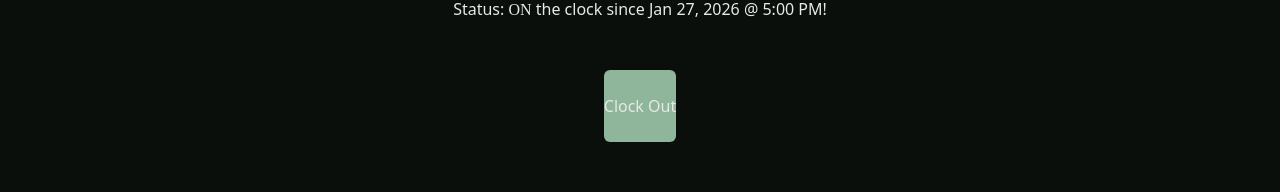
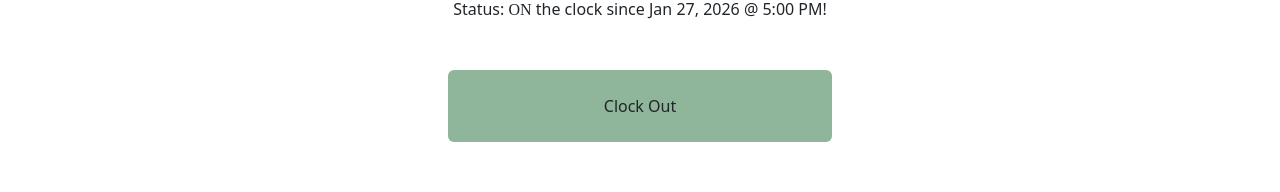
Before and after one commit to naataaniitsosie/startup, a React (Vite) app: page /punch in a window 1280 px wide. Shown: the part 252-444 px from the top of the page. Built offline with nearby package versions, Linux system fonts and the light colour scheme; a web font is replaced by a local one.

Commit message:
fix minor css issues

```diff
--- a/src/app.css
+++ b/src/app.css
@@ -21,12 +21,16 @@ footer a:hover {
   font-family: "NinjaNaruto";
 }
 
+a {
+  color: inherit;
+}
+
 header {
   color: #E6E9E6;
   background: linear-gradient(to bottom, #78A06E, #0B0F0C);
 }
 
-.body {
+body {
   background-color: #0B0F0C;
   color: #E6E9E6;
 }
--- a/src/app.jsx
+++ b/src/app.jsx
@@ -36,7 +36,7 @@ export default function App() {
             <footer className="m-5 mt-20 text-center">
                 <div><a className="underline" href="https://github.com/naataaniitsosie/startup">GitHub</a></div>
                 <div>Naataanii Tsosie - CS 260</div>
-                <div>Time Ninja - <span>Copyright 2026</span> </div>
+                <div>Time Ninja - <span>Copyright 2026</span></div>
                 <div id="footer-chuck-norris">Chuck Norris Joke provided by <a className="underline" href="https://api.chucknorris.io/">Chuck Norris API</a>: Some really funny joke will go here...</div>
             </footer>
         </div>
--- a/src/punch/punch.jsx
+++ b/src/punch/punch.jsx
@@ -6,7 +6,7 @@ export function Punch() {
       <h2 className="text-4xl m-5 text-center">Punch Page</h2>
       <div className="flex flex-col items-center">
           <div>Status: <span className="ninja-naruto">ON</span> the clock since Jan 27, 2026 @ 5:00 PM!</div>
-          <div className="flex justify-center m-5"><button className="flex-1 pt-4 pb-4 rounded-md ninja-button">Clock Out</button></div>
+          <div className="w-full max-w-sm flex justify-center m-5"><button className="flex-1 pt-4 pb-4 rounded-md ninja-button">Clock Out</button></div>
       </div>
     </main>
   );
```
